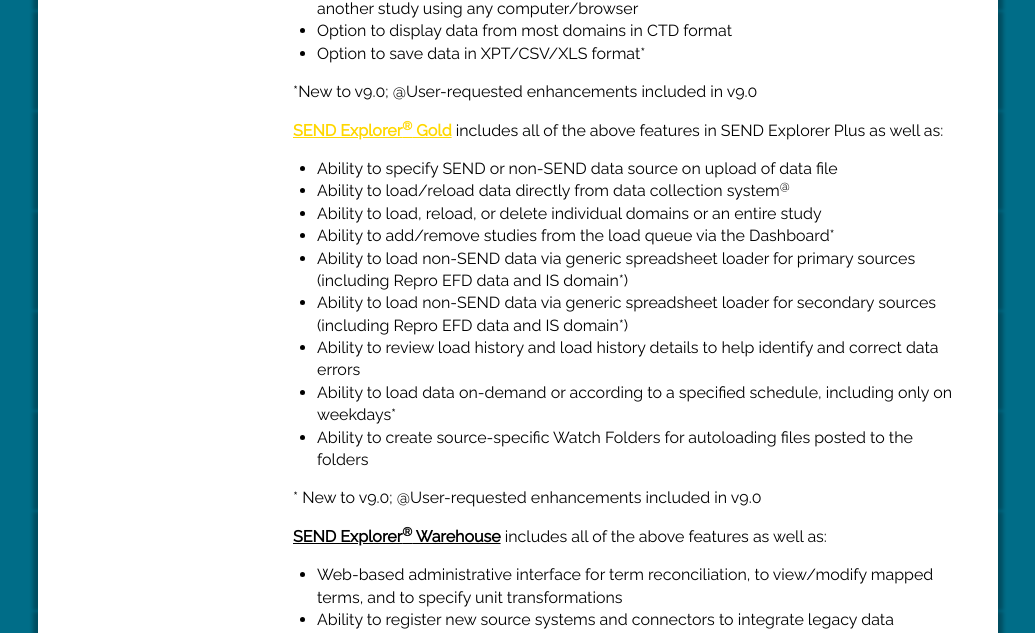
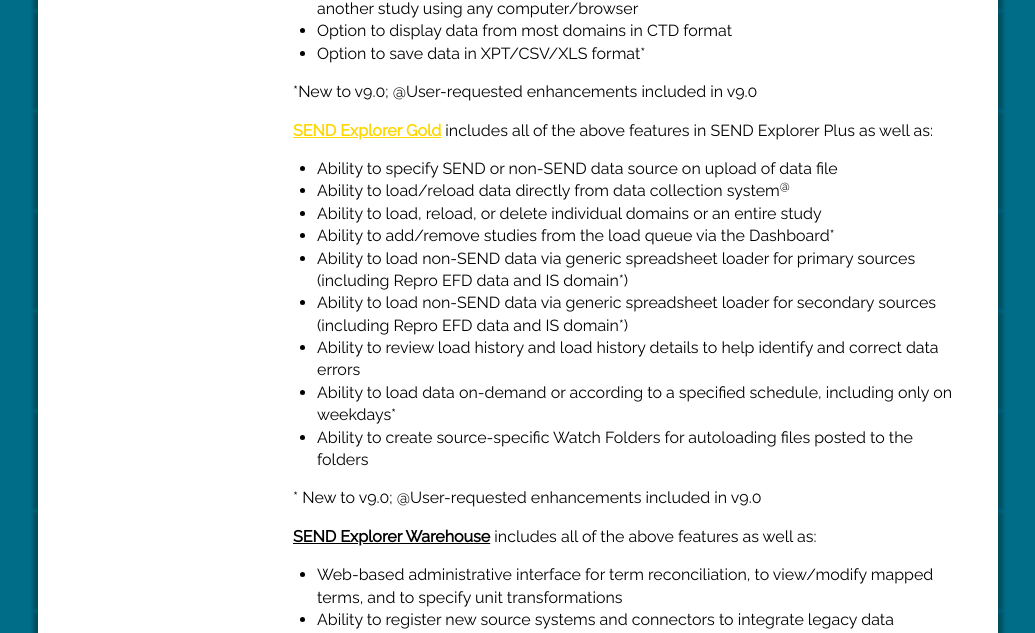
Before and after one commit to inds-inc/inds-inc.github.io, a Jekyll site: the page built from sendexplorer.md, in a window 1280 px wide and 900 px high, scrolled down 5856 px. Shown: the part 141-774 px from the top of the window, without its empty margins (122-1157 px from the left). Built offline with Jekyll 4.4.1, drawn with Linux system fonts in a browser that asks for light colours; comment, search, counter and statistics services are not loaded; some of the changed text lies outside the part shown.

Commit message:
update product discription

```diff
--- a/sendexplorer.md
+++ b/sendexplorer.md
@@ -108,7 +108,7 @@
 <p>&nbsp;</p>
 
 Integrated Nonclinical Development Solutions, Inc. (INDS, Inc.) is
-pleased to announce the release of **SEND Explorer® Product Family
+pleased to announce the release of **SEND Explorer<sup>®</sup> Product Family
 v9.0**, a validated, web-based application designed by scientists to
 provide advanced viewing, data summarization, and visualization
 capabilities for study data produced in SEND (Standard for Exchange of
@@ -199,7 +199,7 @@
 
 **SEND Explorer V9.0 Functionality, by Product**
 
-<span style="color:limegreen;font-weight:bold;text-decoration:underline">SEND Explorer</span><sup>®</sup> features include:
+<span style="color:limegreen;font-weight:bold;text-decoration:underline">SEND Explorer</span> features include:
 
 -   A robust data grid that merges subject and group metadata with
     associated results
@@ -238,7 +238,7 @@
 
 \*New to v9.0; @User-requested enhancements included in v9.0
 
-<span style="color:blue;font-weight:bold;text-decoration:underline">SEND Explorer<sup>®</sup> Plus</span> includes all of the single-study features above as well as:
+<span style="color:blue;font-weight:bold;text-decoration:underline">SEND Explorer Plus</span> includes all of the single-study features above as well as:
 
 -   Straight-forward load interface and study dashboard for filtering
     studies based on selected study metadata criteria
@@ -301,7 +301,7 @@
 
 \*New to v9.0; @User-requested enhancements included in v9.0
 
-<span style="color:gold;font-weight:bold;text-decoration:underline">SEND Explorer<sup>®</sup> Gold</span> includes all of the above features in SEND Explorer Plus as well as:
+<span style="color:gold;font-weight:bold;text-decoration:underline">SEND Explorer Gold</span> includes all of the above features in SEND Explorer Plus as well as:
 
 -   Ability to specify SEND or non-SEND data source on upload of data
     file
@@ -324,7 +324,7 @@
 
 \* New to v9.0; @User-requested enhancements included in v9.0
 
-<span style="font-weight:bold;text-decoration:underline">SEND Explorer<sup>®</sup> Warehouse</span> includes all of the above features as well as:
+<span style="font-weight:bold;text-decoration:underline">SEND Explorer Warehouse</span> includes all of the above features as well as:
 
 -   Web-based administrative interface for term reconciliation, to
     view/modify mapped terms, and to specify unit transformations
```
